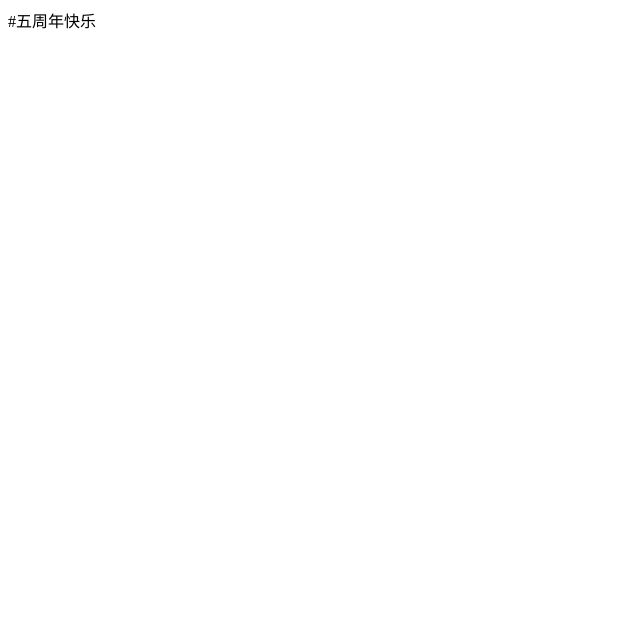
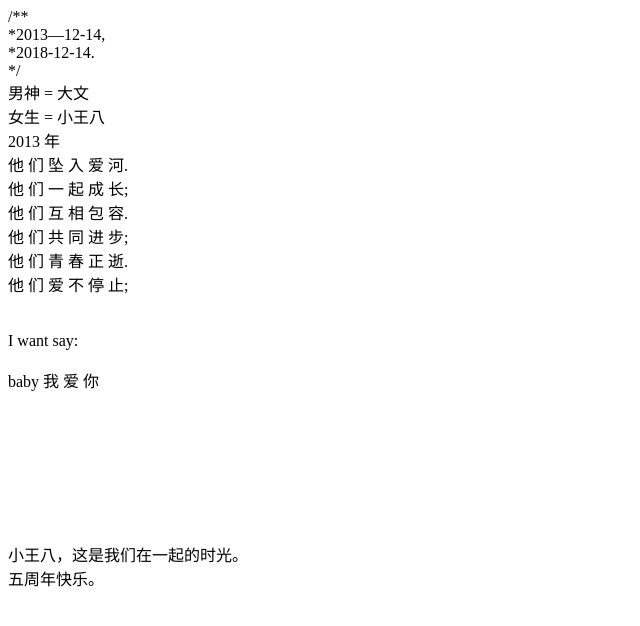
Before and after one commit to wenzhenxiang/wenzhenxiang.github.io, a plain HTML site: page index.html in a window 1280 px wide. Shown: the whole page, without its empty margins (0-640 px from the left). Drawn offline with nearby package versions, Linux system fonts and the light colour scheme.

Commit message:
Add files via upload

```diff
--- a/index.html
+++ b/index.html
@@ -1 +1,95 @@
-#五周年快乐
+<!DOCTYPE html PUBLIC "-//W3C//DTD XHTML 1.0 Transitional//EN" "http://www.w3.org/TR/xhtml1/DTD/xhtml1-transitional.dtd">
+<html xmlns="http://www.w3.org/1999/xhtml">
+<head>
+<meta http-equiv="Content-Type" content="text/html; charset=utf-8" />
+<title>小增的男神与小增的网站</title>
+
+<style type="text/css">
+@font-face {
+	font-family: digit;
+	src: url('digital-7_mono.ttf') format("truetype");
+}
+</style>
+
+<link href="css/default.css" type="text/css" rel="stylesheet">
+<script type="text/javascript" src="js/jquery.js"></script>
+<script type="text/javascript" src="js/garden.js"></script>
+<script type="text/javascript" src="js/functions.js"></script>
+
+</head>
+
+<body>
+
+<div id="mainDiv">
+	<div id="content">
+		<div id="code">
+			<span class="comments">/**</span><br />
+			<span class="space"/><span class="comments">*2013—12-14,</span><br />
+			<span class="space"/><span class="comments">*2018-12-14.</span><br />
+			<span class="space"/><span class="comments">*/</span><br />
+			男神 = <span class="keyword">大文</span><br />
+			女生 = <span class="keyword">小王八</span><br />
+			<span class="comments"> 2013 年 </span><br />
+			<span class="comments">他 们 坠 入 爱 河. </span><br />
+			他 们 一 起 成 长;<br />
+			<span class="comments">他 们 互 相 包 容.</span><br />
+			他 们 共 同 进 步;<br />
+			<span class="comments">他 们 青 春 正 逝.</span><br />
+			他 们 爱 不 停 止;<br />
+
+			<br>
+			<br>
+			I want say:<br />
+			<br>
+			baby<span class="keyword">    我 爱 你 </span>
+		</div>
+		<div id="loveHeart">
+			<canvas id="garden"></canvas>
+			<div id="words">
+				<div id="messages">
+					小王八，这是我们在一起的时光。
+					<div id="elapseClock"></div>
+				</div>
+				<div id="loveu">
+					五周年快乐。
+				</div>
+			</div>
+		</div>
+	</div>
+</div>
+
+<script type="text/javascript">
+var offsetX = $("#loveHeart").width() / 2;
+var offsetY = $("#loveHeart").height() / 2 - 55;
+var together = new Date();
+together.setFullYear(2018, 12, 14);
+together.setHours(20);
+together.setMinutes(0);
+together.setSeconds(0);
+together.setMilliseconds(0);
+
+if (!document.createElement('canvas').getContext) {
+	var msg = document.createElement("div");
+	msg.id = "errorMsg";
+	msg.innerHTML = "Your browser doesn't support HTML5!<br/>Recommend use Chrome 14+/IE 9+/Firefox 7+/Safari 4+";
+	document.body.appendChild(msg);
+	$("#code").css("display", "none")
+	$("#copyright").css("position", "absolute");
+	$("#copyright").css("bottom", "10px");
+	document.execCommand("stop");
+} else {
+	setTimeout(function () {
+		startHeartAnimation();
+	}, 5000);
+
+	timeElapse(together);
+	setInterval(function () {
+		timeElapse(together);
+	}, 600);
+
+	adjustCodePosition();
+	$("#code").typewriter();
+}
+</script>
+</body>
+</html>
```
